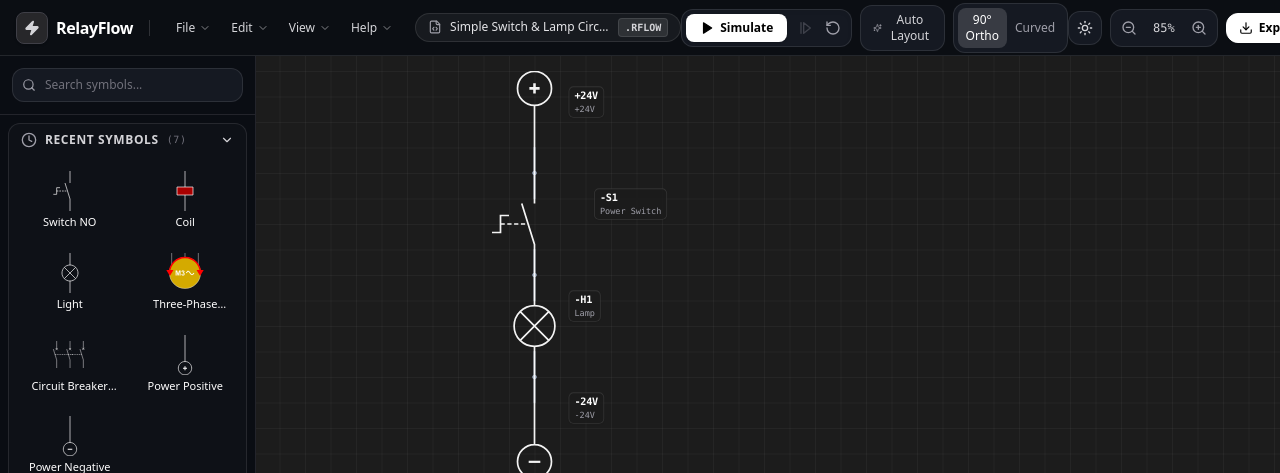
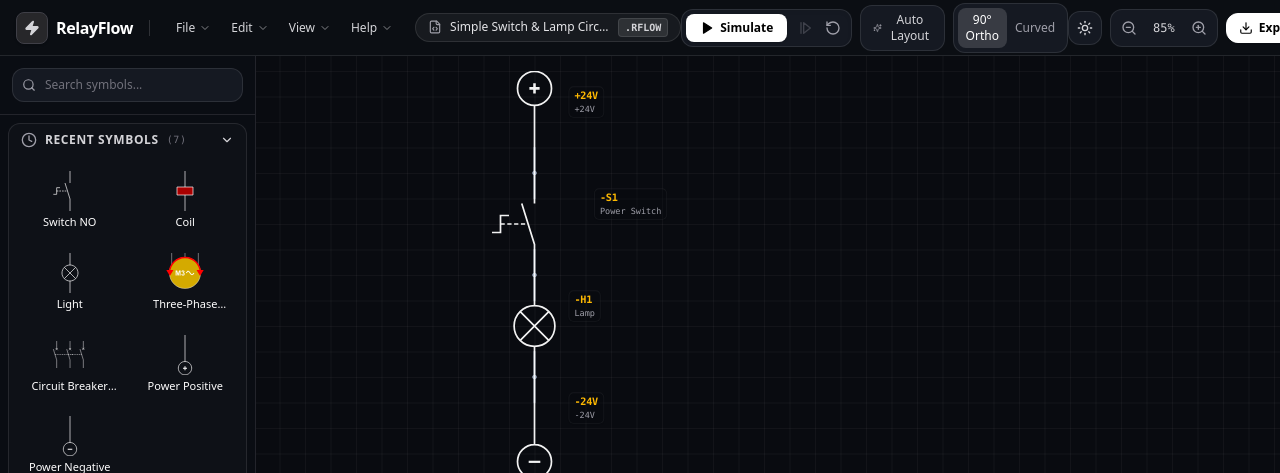
Before and after one commit to krystallix/RelayFlow, a Next.js app: page / in a window 1280 px wide. Shown: the top 473 px of the page. Built offline with nearby package versions, Linux system fonts and the light colour scheme.

Commit message:
revert(canvas): restore original canvas and component color scheme from session start

```diff
--- a/src/app/globals.css
+++ b/src/app/globals.css
@@ -2,7 +2,7 @@
 
 @layer base {
   html, body {
-    background-color: #1c1c1c;
+    background-color: #090b10;
     color: #f8fafc;
     overflow: hidden;
     user-select: none;
--- a/src/components/canvas/FlowCanvas.tsx
+++ b/src/components/canvas/FlowCanvas.tsx
@@ -1192,7 +1192,7 @@ export const FlowCanvas: React.FC<FlowCanvasProps> = ({
         });
       }}
       className={`flex-1 h-[calc(100vh-3.5rem)] relative overflow-hidden select-none transition-colors duration-150 ${
-        isDark ? "bg-[#1c1c1c]" : "bg-[#f8fafc]"
+        isDark ? "bg-[#090b10]" : "bg-[#f8fafc]"
       } ${
         draggingWireSegment
           ? draggingWireSegment.orientation === "horizontal"
--- a/src/components/canvas/FlowNode.tsx
+++ b/src/components/canvas/FlowNode.tsx
@@ -60,7 +60,7 @@ export const FlowNode: React.FC<FlowNodeProps> = ({
           onContextMenu?.(node, e);
         }}
         className={`absolute flex items-center justify-center cursor-pointer select-none group z-20 ${
-          isSelected ? "ring-2 ring-amber-400 ring-offset-2 ring-offset-[#1c1c1c] rounded-full" : ""
+          isSelected ? "ring-2 ring-amber-400 ring-offset-2 rounded-full" : ""
         }`}
         title="Junction Dot (Click to select & delete)"
       >
@@ -248,15 +248,15 @@ export const FlowNode: React.FC<FlowNodeProps> = ({
           style={labelStyle}
           className={`absolute flex flex-col gap-0.5 pointer-events-none select-none text-xs font-mono whitespace-nowrap z-20 px-1.5 py-0.5 rounded-md transition-all ${
             isDark
-              ? "bg-[#1c1c1c]/90 border border-white/10 shadow-xs"
-              : "bg-white/60 border border-slate-200 shadow-xs"
+              ? "bg-[#090b10]/40 border border-white/5 shadow-xs"
+              : "bg-white/45 border border-slate-200/50 shadow-xs"
           } ${labelContainerClass}`}
         >
           {/* Tag & Cross-reference row */}
           {(showTag || pairedNodes.length > 0) && (
             <div className="flex items-center gap-1.5">
               {showTag && (
-                <span className={`font-bold tracking-tight text-xs ${isDark ? "text-white" : "text-slate-900"}`}>
+                <span className={`font-bold tracking-tight text-xs ${isDark ? "text-amber-400" : "text-amber-600"}`}>
                   {node.tag}
                 </span>
               )}
@@ -264,8 +264,8 @@ export const FlowNode: React.FC<FlowNodeProps> = ({
                 <span
                   className={`text-[9px] px-1 py-0.2 rounded font-sans font-semibold border ${
                     isDark
-                      ? "bg-white/10 text-zinc-200 border-white/20"
-                      : "bg-slate-200 text-slate-800 border-slate-300"
+                      ? "bg-amber-500/15 text-amber-300 border-amber-500/30"
+                      : "bg-amber-100 text-amber-800 border-amber-300"
                   }`}
                   title={`Paired with ${pairedNodes.length} component(s): ${pairedNodes.map((p) => p.name).join(", ")}`}
                 >
@@ -287,7 +287,7 @@ export const FlowNode: React.FC<FlowNodeProps> = ({
             <div
               className={`inline-flex items-center gap-1 px-1.5 py-0.5 rounded text-[10px] font-mono font-bold border mt-0.5 shadow-xs ${
                 node.isEnergized
-                  ? "bg-white text-black border-white animate-pulse"
+                  ? "bg-amber-500 text-black border-amber-400 animate-pulse"
                   : isDark
                   ? "bg-zinc-800 text-zinc-300 border-zinc-700"
                   : "bg-slate-200 text-slate-700 border-slate-300"
@@ -428,16 +428,16 @@ export const FlowNode: React.FC<FlowNodeProps> = ({
             className="absolute -translate-x-1/2 -translate-y-1/2 w-8 h-8 flex items-center justify-center group/port cursor-crosshair z-30"
             title={`Terminal ${transformed.tag || transformed.id} (${transformed.type})`}
           >
-            {/* Magnetic Glow Ring: visible on mobile or when drafting/selected, glows on hover */}
+            {/* Magnetic Glow Ring: visible & pulsing on mobile or when drafting/selected, glows on hover */}
             <div
               className={`w-3.5 h-3.5 rounded-full flex items-center justify-center transition-all duration-150 ${
                 wireDraft || isSelected
-                  ? "opacity-100 scale-110 shadow-[0_0_8px_rgba(245,158,11,0.6)]"
+                  ? "opacity-95 scale-110 shadow-[0_0_10px_rgba(251,191,36,0.9)] animate-pulse"
                   : "opacity-40 md:opacity-0 group-hover:opacity-100 group-hover/port:scale-125"
               } ${
                 isDark
-                  ? "bg-[#1c1c1c] border border-amber-400"
-                  : "bg-white border border-amber-500"
+                  ? "bg-black/90 border border-amber-400 shadow-[0_0_8px_rgba(251,191,36,0.7)]"
+                  : "bg-white border border-amber-500 shadow-[0_0_8px_rgba(245,158,11,0.6)]"
               }`}
             >
               <div className="w-1.5 h-1.5 rounded-full bg-amber-400" />
@@ -455,7 +455,7 @@ export const FlowNode: React.FC<FlowNodeProps> = ({
                   : "left-full ml-1.5 top-1/2 -translate-y-1/2"
               } ${
                 isDark
-                  ? "bg-[#1c1c1c]/95 text-zinc-200 border-white/20 shadow-lg"
+                  ? "bg-black/95 text-amber-300 border-amber-500/40 shadow-lg"
                   : "bg-white text-slate-800 border-slate-300 shadow-md"
               }`}
             >
--- a/src/components/canvas/FlowWire.tsx
+++ b/src/components/canvas/FlowWire.tsx
@@ -340,7 +340,7 @@ export const FlowWire: React.FC<FlowWireProps> = ({
           cy={p2.y}
           r={4.5}
           fill={wireColor}
-          stroke={isDark ? "#1c1c1c" : "#ffffff"}
+          stroke={isDark ? "#090b10" : "#ffffff"}
           strokeWidth={1.5}
           className="transition-all"
         />
--- a/src/components/canvas/MultiNodePopover.tsx
+++ b/src/components/canvas/MultiNodePopover.tsx
@@ -258,7 +258,7 @@ export const MultiNodePopover: React.FC<MultiNodePopoverProps> = ({
       {showAlignSubmenu && (
         <div
           className={`px-2 py-1.5 border-t flex items-center gap-1 text-xs animate-in slide-in-from-top-1 duration-150 ${
-            isDark ? "border-white/10 bg-[#1c1c1c]" : "border-slate-200 bg-slate-50/90"
+            isDark ? "border-white/10 bg-black/25" : "border-slate-200 bg-slate-50/90"
           }`}
         >
           <span className="text-[10px] text-zinc-400 font-medium px-1 uppercase tracking-wider font-mono">
--- a/src/components/canvas/NodePopover.tsx
+++ b/src/components/canvas/NodePopover.tsx
@@ -251,7 +251,7 @@ export const NodePopover: React.FC<NodePopoverProps> = ({
               onChange={(e) => setTagValue(e.target.value)}
               className={`flex-1 px-2 py-1 rounded-lg text-xs font-mono border focus:outline-none focus:border-zinc-500 ${
                 isDark
-                  ? "bg-[#1c1c1c] border-white/10 text-white"
+                  ? "bg-black/40 border-white/10 text-white"
                   : "bg-slate-50 border-slate-300 text-slate-800"
               }`}
               autoFocus
@@ -267,7 +267,7 @@ export const NodePopover: React.FC<NodePopoverProps> = ({
               onChange={(e) => setCommentValue(e.target.value)}
               className={`flex-1 px-2 py-1 rounded-lg text-xs border focus:outline-none focus:border-zinc-500 ${
                 isDark
-                  ? "bg-[#1c1c1c] border-white/10 text-white"
+                  ? "bg-black/40 border-white/10 text-white"
                   : "bg-slate-50 border-slate-300 text-slate-800"
               }`}
             />
@@ -286,7 +286,7 @@ export const NodePopover: React.FC<NodePopoverProps> = ({
                 onChange={(e) => setTimeValue(parseFloat(e.target.value) || 0)}
                 className={`flex-1 px-2 py-1 rounded-lg text-xs font-mono border focus:outline-none focus:border-zinc-500 ${
                   isDark
-                    ? "bg-[#1c1c1c] border-white/10 text-white"
+                    ? "bg-black/40 border-white/10 text-white"
                     : "bg-slate-50 border-slate-300 text-slate-800"
                 }`}
               />
```
